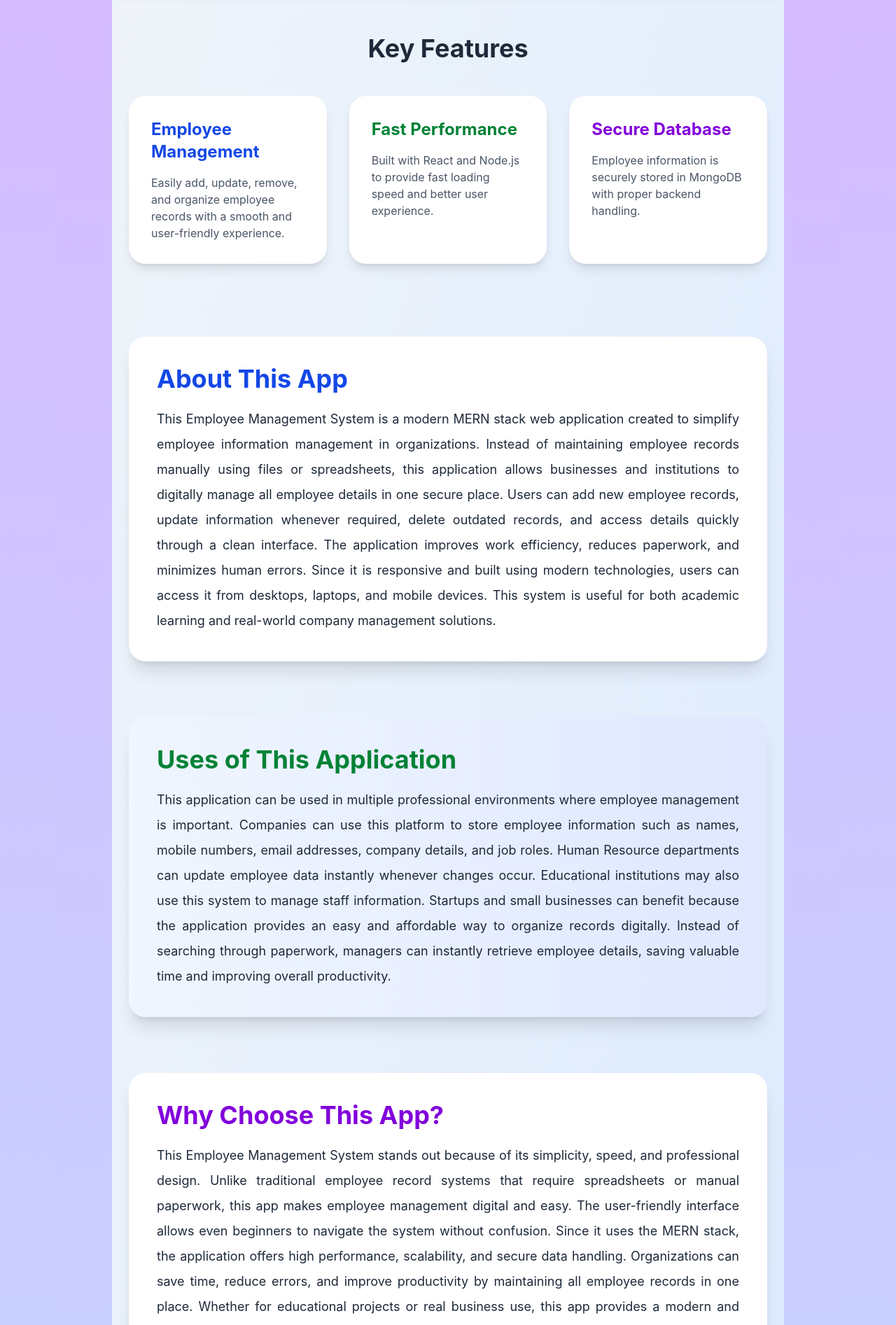
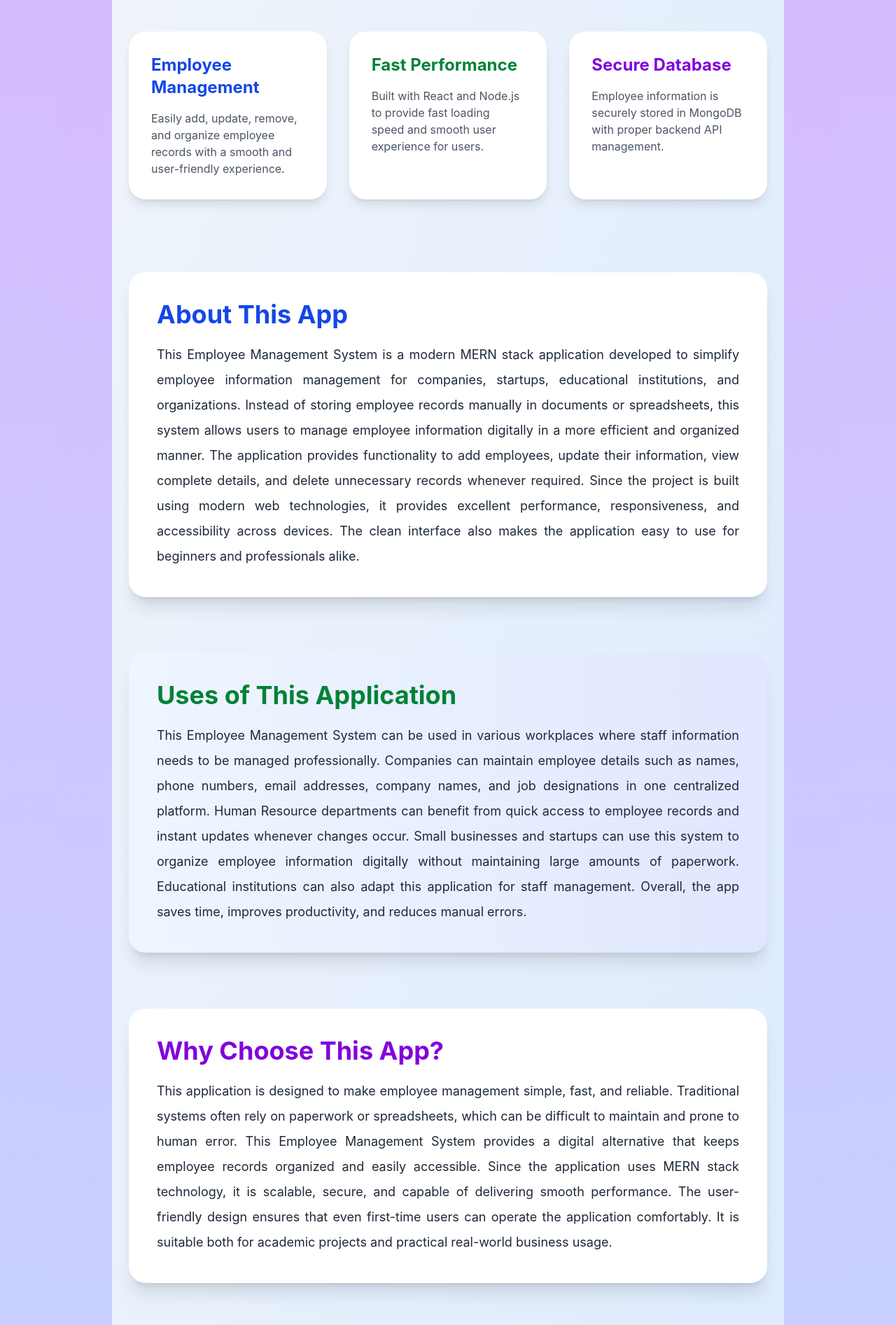
Before and after one commit to shivathota1323/Mern-mini-app, a React app in the folder Emp-App-main/frontend/: page / in a window 1280 px wide. Shown: the part 888-2781 px from the top of the page at 70% size. Built offline with nearby package versions, Linux system fonts and the light colour scheme; the HTML template or start-up script is replaced by a standard one.

Commit message:
Refactor Home component by removing navigation and updating text
Removed unused navigation functionality and updated text for clarity.

```diff
--- a/Emp-App-main/frontend/src/components/Home.jsx
+++ b/Emp-App-main/frontend/src/components/Home.jsx
@@ -1,12 +1,9 @@
 import React, { useContext } from "react";
-import { useNavigate } from "react-router";
 import { counterContextObject } from "../contexts/ContextProvider";
 
 function Home() {
   const { counter, changeCounter } =
     useContext(counterContextObject);
-
-  const navigate = useNavigate();
 
   return (
     <div className="bg-gradient-to-br from-slate-100 to-blue-100 min-h-screen text-gray-800">
@@ -18,13 +15,14 @@ function Home() {
         </h1>
 
         <p className="text-xl md:text-2xl max-w-5xl mx-auto leading-relaxed">
-          A modern MERN Stack Employee Management Application
-          that helps organizations manage employee information
-          efficiently with simplicity, speed, and security.
+          A modern MERN Stack Employee Management
+          Application that helps organizations manage
+          employee information efficiently with
+          simplicity, speed, and security.
         </p>
 
         {/* COUNTER SECTION */}
-        <div className="mt-10 bg-white text-gray-800 inline-block px-8 py-6 rounded-3xl shadow-2xl">
+        <div className="mt-12 bg-white text-gray-800 inline-block px-8 py-6 rounded-3xl shadow-2xl">
           <h2 className="text-3xl font-bold mb-4">
             Counter: {counter}
           </h2>
@@ -34,23 +32,6 @@ function Home() {
             className="bg-amber-400 hover:bg-amber-500 text-black px-6 py-3 rounded-xl font-semibold shadow-lg transition duration-300"
           >
             Change Count
-          </button>
-        </div>
-
-        {/* NAVIGATION BUTTONS */}
-          <div className="mt-10 flex justify-center gap-6 flex-wrap">
-          <button
-            onClick={() => navigate("/list-emps")}
-            className="bg-white text-blue-700 px-8 py-4 rounded-2xl text-xl font-semibold shadow-xl hover:scale-105 transition duration-300"
-          >
-            View Employees
-          </button>
-
-          <button
-            onClick={() => navigate("/create-emp")}
-            className="bg-yellow-400 hover:bg-yellow-500 text-black px-8 py-4 rounded-2xl text-xl font-semibold shadow-xl hover:scale-105 transition duration-300"
-          >
-            Add Employee
           </button>
         </div>
       </section>
@@ -80,8 +61,8 @@ function Home() {
             </h3>
             <p className="text-gray-600">
               Built with React and Node.js to provide
-              fast loading speed and better user
-              experience.
+              fast loading speed and smooth user
+              experience for users.
             </p>
           </div>
 
@@ -91,7 +72,8 @@ function Home() {
             </h3>
             <p className="text-gray-600">
               Employee information is securely stored
-              in MongoDB with proper backend handling.
+              in MongoDB with proper backend API
+              management.
             </p>
           </div>
         </div>
@@ -106,22 +88,23 @@ function Home() {
 
           <p className="text-lg leading-9 text-justify">
             This Employee Management System is a modern
-            MERN stack web application created to simplify
-            employee information management in organizations.
-            Instead of maintaining employee records manually
-            using files or spreadsheets, this application
-            allows businesses and institutions to digitally
-            manage all employee details in one secure place.
-            Users can add new employee records, update
-            information whenever required, delete outdated
-            records, and access details quickly through a
-            clean interface. The application improves work
-            efficiency, reduces paperwork, and minimizes
-            human errors. Since it is responsive and built
-            using modern technologies, users can access it
-            from desktops, laptops, and mobile devices.
-            This system is useful for both academic learning
-            and real-world company management solutions.
+            MERN stack application developed to simplify
+            employee information management for companies,
+            startups, educational institutions, and
+            organizations. Instead of storing employee
+            records manually in documents or spreadsheets,
+            this system allows users to manage employee
+            information digitally in a more efficient and
+            organized manner. The application provides
+            functionality to add employees, update their
+            information, view complete details, and delete
+            unnecessary records whenever required. Since
+            the project is built using modern web
+            technologies, it provides excellent
+            performance, responsiveness, and accessibility
+            across devices. The clean interface also makes
+            the application easy to use for beginners and
+            professionals alike.
           </p>
         </div>
       </section>
@@ -134,23 +117,22 @@ function Home() {
           </h2>
 
           <p className="text-lg leading-9 text-justify">
-            This application can be used in multiple
-            professional environments where employee
-            management is important. Companies can use
-            this platform to store employee information
-            such as names, mobile numbers, email
-            addresses, company details, and job roles.
-            Human Resource departments can update
-            employee data instantly whenever changes
-            occur. Educational institutions may also
-            use this system to manage staff information.
-            Startups and small businesses can benefit
-            because the application provides an easy and
-            affordable way to organize records digitally.
-            Instead of searching through paperwork,
-            managers can instantly retrieve employee
-            details, saving valuable time and improving
-            overall productivity.
+            This Employee Management System can be used in
+            various workplaces where staff information
+            needs to be managed professionally. Companies
+            can maintain employee details such as names,
+            phone numbers, email addresses, company names,
+            and job designations in one centralized
+            platform. Human Resource departments can
+            benefit from quick access to employee records
+            and instant updates whenever changes occur.
+            Small businesses and startups can use this
+            system to organize employee information
+            digitally without maintaining large amounts of
+            paperwork. Educational institutions can also
+            adapt this application for staff management.
+            Overall, the app saves time, improves
+            productivity, and reduces manual errors.
           </p>
         </div>
       </section>
@@ -163,23 +145,21 @@ function Home() {
           </h2>
 
           <p className="text-lg leading-9 text-justify">
-            This Employee Management System stands out
-            because of its simplicity, speed, and
-            professional design. Unlike traditional
-            employee record systems that require
-            spreadsheets or manual paperwork, this app
-            makes employee management digital and easy.
-            The user-friendly interface allows even
-            beginners to navigate the system without
-            confusion. Since it uses the MERN stack,
-            the application offers high performance,
-            scalability, and secure data handling.
-            Organizations can save time, reduce errors,
-            and improve productivity by maintaining all
-            employee records in one place. Whether for
-            educational projects or real business use,
-            this app provides a modern and reliable
-            solution.
+            This application is designed to make employee
+            management simple, fast, and reliable.
+            Traditional systems often rely on paperwork or
+            spreadsheets, which can be difficult to
+            maintain and prone to human error. This
+            Employee Management System provides a digital
+            alternative that keeps employee records
+            organized and easily accessible. Since the
+            application uses MERN stack technology, it is
+            scalable, secure, and capable of delivering
+            smooth performance. The user-friendly design
+            ensures that even first-time users can operate
+            the application comfortably. It is suitable
+            both for academic projects and practical
+            real-world business usage.
           </p>
         </div>
       </section>
@@ -192,22 +172,21 @@ function Home() {
           </h2>
 
           <p className="text-lg leading-9 text-justify">
-            Using this Employee Management System is
-            simple and user-friendly. First, users can
-            visit the homepage to understand the
-            application's features and functionalities.
-            To add a new employee, click on the
-            “Add Employee” button and fill in details
-            such as employee name, email address,
-            mobile number, designation, and company
-            name. After submitting the form, the data
-            will be stored in the database. Users can
-            view employee details through the employee
-            list section. If any details need to be
-            updated, users can edit information easily.
-            Unwanted records can also be deleted.
-            Overall, the workflow is designed to be
-            simple, efficient, and easy for beginners.
+            Using this Employee Management System is easy
+            and beginner-friendly. Users can start by
+            opening the application and exploring the
+            available features. To add employee
+            information, users can enter details such as
+            employee name, email, mobile number,
+            designation, and company information into the
+            forms provided. Once submitted, the details
+            are stored in the database securely. Users can
+            also view employee details in an organized
+            list and update information whenever required.
+            If a record becomes unnecessary, it can be
+            deleted instantly. The simple interface makes
+            navigation smooth and helps users complete
+            tasks quickly.
           </p>
         </div>
       </section>
@@ -220,24 +199,20 @@ function Home() {
           </h2>
 
           <p className="text-lg leading-9 text-justify">
-            MERN Stack is one of the most popular
-            technologies used for modern full-stack web
-            development. The term MERN stands for
-            MongoDB, Express.js, React.js, and Node.js.
-            MongoDB is used to store data efficiently in
-            a flexible format. Express.js helps build
-            backend APIs and server-side functionality.
-            React.js creates fast and interactive user
-            interfaces through reusable components.
-            Node.js enables JavaScript to run on the
-            server side. Together, these technologies
-            form a powerful ecosystem for building
-            scalable, secure, and responsive
-            applications. MERN stack is highly preferred
-            because developers can use JavaScript
-            throughout the frontend and backend,
-            making development easier and more
-            efficient.
+            MERN Stack is one of the most widely used
+            technologies for modern web development. The
+            term MERN stands for MongoDB, Express.js,
+            React.js, and Node.js. MongoDB stores employee
+            data efficiently in a flexible format.
+            Express.js helps developers create backend APIs
+            and manage server-side logic. React.js builds
+            interactive user interfaces through reusable
+            components, making applications fast and
+            responsive. Node.js enables JavaScript to run
+            on the server side efficiently. Together,
+            these technologies create a powerful
+            development ecosystem that supports secure,
+            scalable, and high-performance applications.
           </p>
         </div>
       </section>
```
